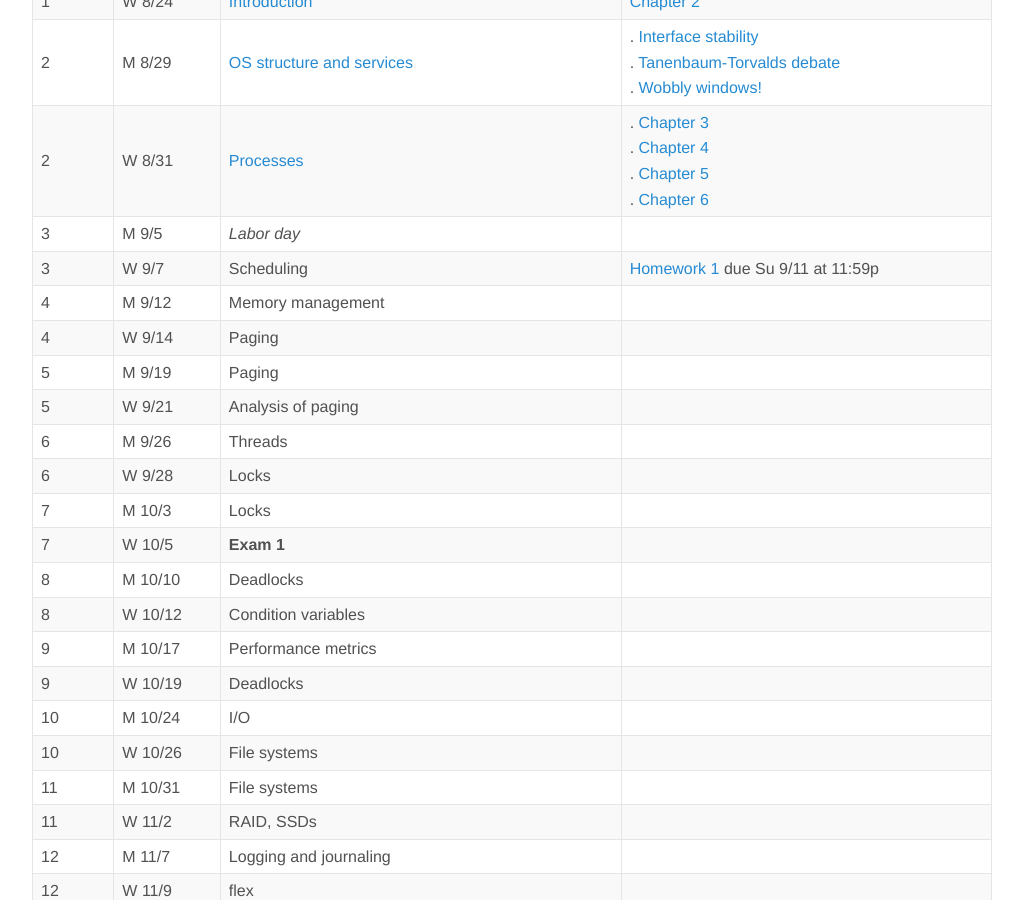
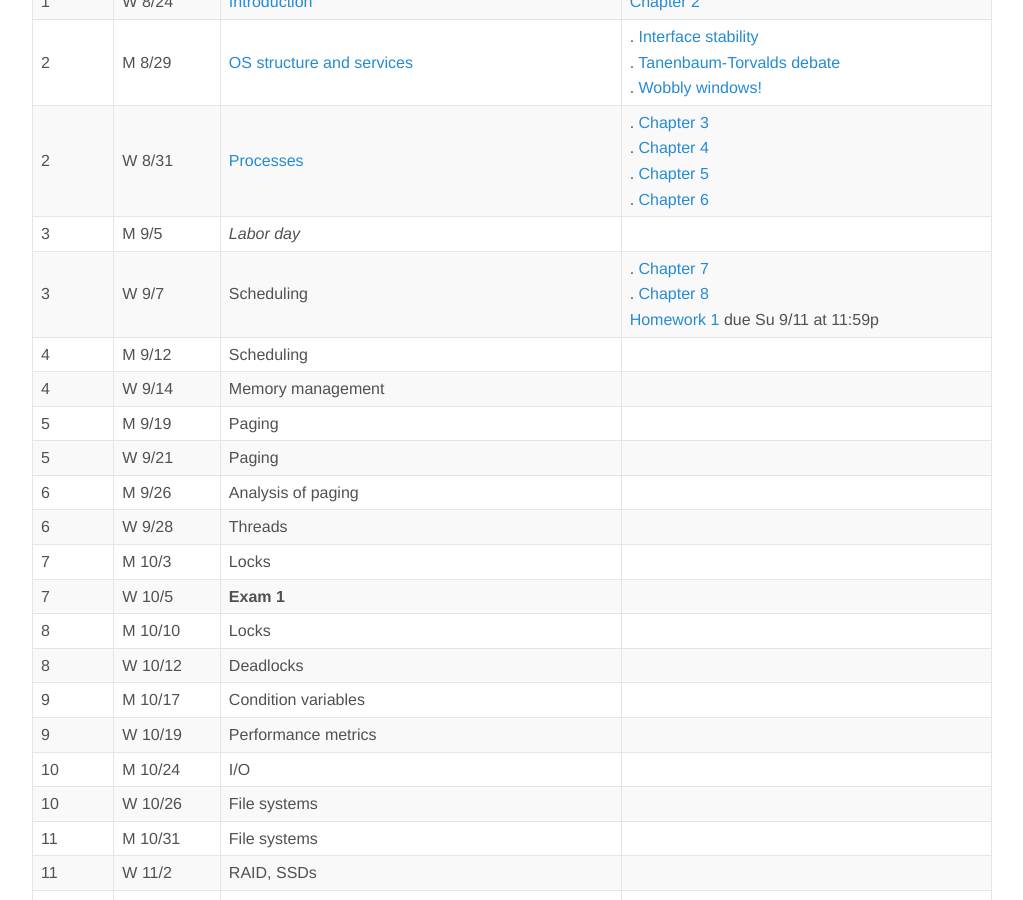
Before and after one commit to jnylam/jnylam.github.io, a Jekyll site: the page built from _courses/149-f16/index.md, in a window 1280 px wide and 900 px high, scrolled down 386 px. Shown: the whole window, without its empty margins (128-1151 px from the left). Built offline with Jekyll 4.4.1, drawn with Linux system fonts in a browser that asks for light colours.

Commit message:
149 reading

```diff
--- a/_courses/149-f16/index.md
+++ b/_courses/149-f16/index.md
@@ -15,19 +15,19 @@ Week|Date|Topic|Reading
 2 | M 8/29 | [OS structure and services](structure and services.pdf) | . [Interface stability](http://www.cs.pomona.edu/classes/cs121/supp/stability.html)<br> . [Tanenbaum-Torvalds debate](https://en.wikipedia.org/wiki/Tanenbaum%E2%80%93Torvalds_debate)<br> . [Wobbly windows!](https://www.youtube.com/watch?v=nbCg9_YgKgM)
 2 | W 8/31 | [Processes](processes.pdf) | . [Chapter 3](http://pages.cs.wisc.edu/~remzi/Classes/537/Spring2016/Book/dialogue-virtualization.pdf)<br> . [Chapter 4](http://pages.cs.wisc.edu/~remzi/Classes/537/Spring2016/Book/cpu-intro.pdf)<br> . [Chapter 5](http://pages.cs.wisc.edu/~remzi/Classes/537/Spring2016/Book/cpu-api.pdf)<br> . [Chapter 6](http://pages.cs.wisc.edu/~remzi/Classes/537/Spring2016/Book/cpu-mechanisms.pdf)<br>
 3 | M 9/5 | _Labor day_ |
-3 | W 9/7 | Scheduling | [Homework 1](homework01.html) due Su 9/11 at 11:59p
-4 | M 9/12 | Memory management
-4 | W 9/14 | Paging
+3 | W 9/7 | Scheduling | . [Chapter 7](http://pages.cs.wisc.edu/~remzi/OSTEP/cpu-sched.pdf)<br> . [Chapter 8](http://pages.cs.wisc.edu/~remzi/OSTEP/cpu-sched-mlfq.pdf)<br>[Homework 1](homework01.html) due Su 9/11 at 11:59p
+4 | M 9/12 | Scheduling
+4 | W 9/14 | Memory management
 5 | M 9/19 | Paging
-5 | W 9/21 | Analysis of paging
-6 | M 9/26 | Threads
-6 | W 9/28 | Locks
+5 | W 9/21 | Paging
+6 | M 9/26 | Analysis of paging
+6 | W 9/28 | Threads
 7 | M 10/3 | Locks
 7 | W 10/5 | __Exam 1__
-8 | M 10/10 | Deadlocks
-8 | W 10/12 | Condition variables
-9 | M 10/17 | Performance metrics
-9 | W 10/19 | Deadlocks
+8 | M 10/10 | Locks
+8 | W 10/12 | Deadlocks
+9 | M 10/17 | Condition variables
+9 | W 10/19 | Performance metrics
 10 | M 10/24 | I/O
 10 | W 10/26 | File systems
 11 | M 10/31 | File systems
```
